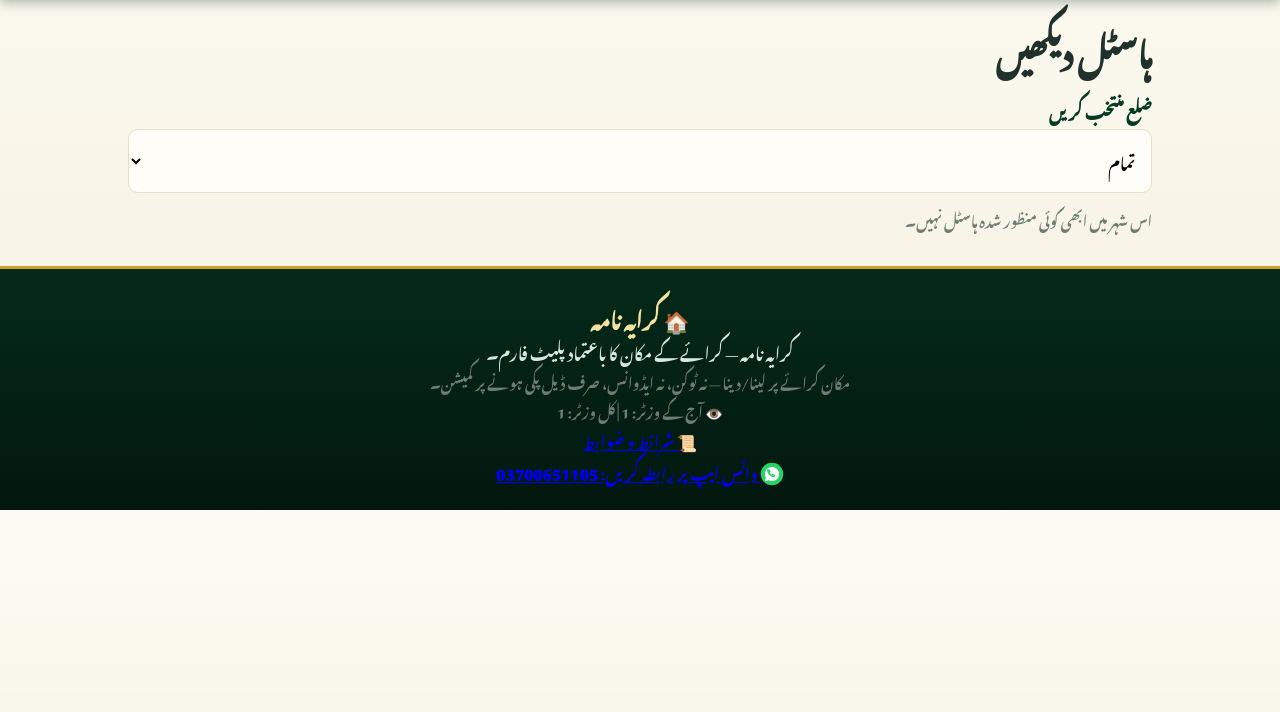
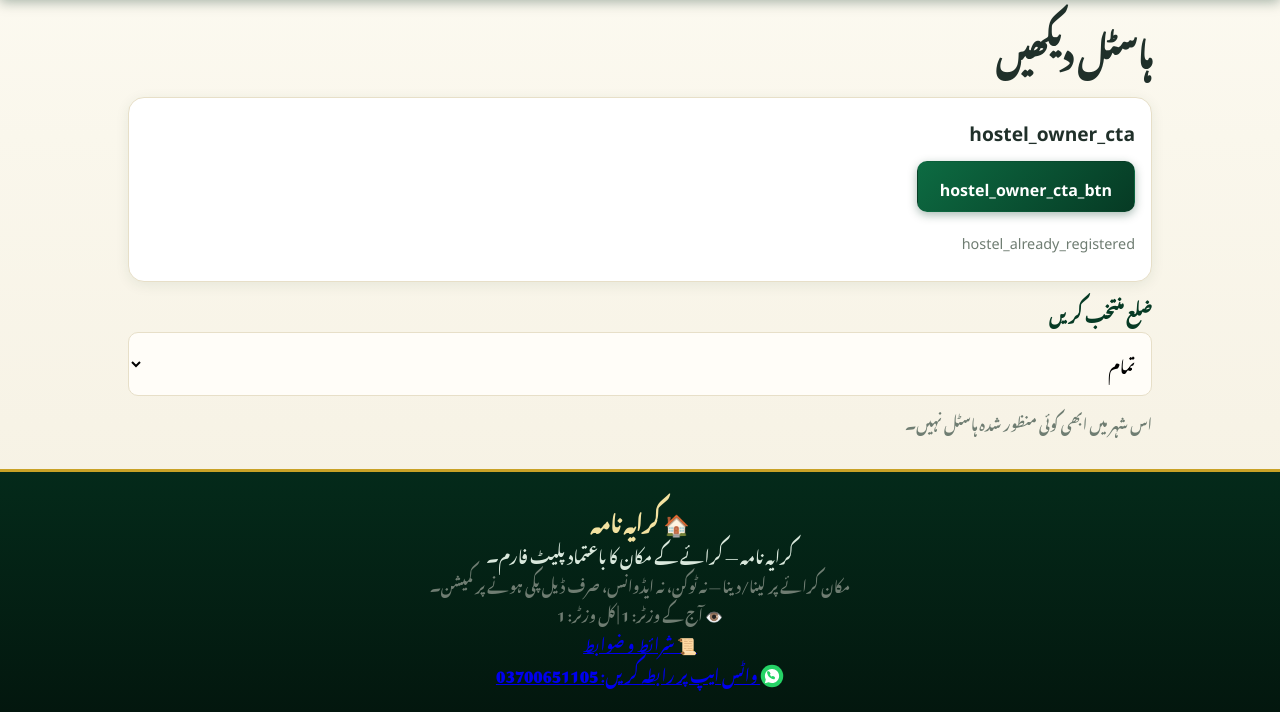
Before and after one commit to razihaiderzaidi555-cpu/kirayanama, a Flask app: page /hostels in a window 1280 px wide. Shown: the part 110-822 px from the top of the page. Before the commit the page ends 620 px from the top, so only its background shows below. Run offline with Flask 3, Linux system fonts and the light colour scheme; data comes from the database, SQL or seed files in the repository; data that the repository does not hold is empty; some libraries are stand-ins or nearby versions.

Commit message:
Hostel browse: owner registration CTA card + login hint (ur/en)

```diff
--- a/app/templates/hostel/browse.html
+++ b/app/templates/hostel/browse.html
@@ -3,6 +3,13 @@
 {% block content %}
 <div class="container">
   <h1>{{ t('browse_hostels') }}</h1>
+  <div class="card" style="margin-bottom:18px">
+    <div class="pad">
+      <h3>{{ t('hostel_owner_cta') }}</h3>
+      <p><a class="btn btn-primary" href="{{ url_for('hostel.register') }}">{{ t('hostel_owner_cta_btn') }}</a></p>
+      <p class="muted">{{ t('hostel_already_registered') }}</p>
+    </div>
+  </div>
   <form method="get" action="{{ url_for('hostel.browse') }}">
     <div class="form-group">
       <label for="district">{{ t('select_district') }}</label>
```
